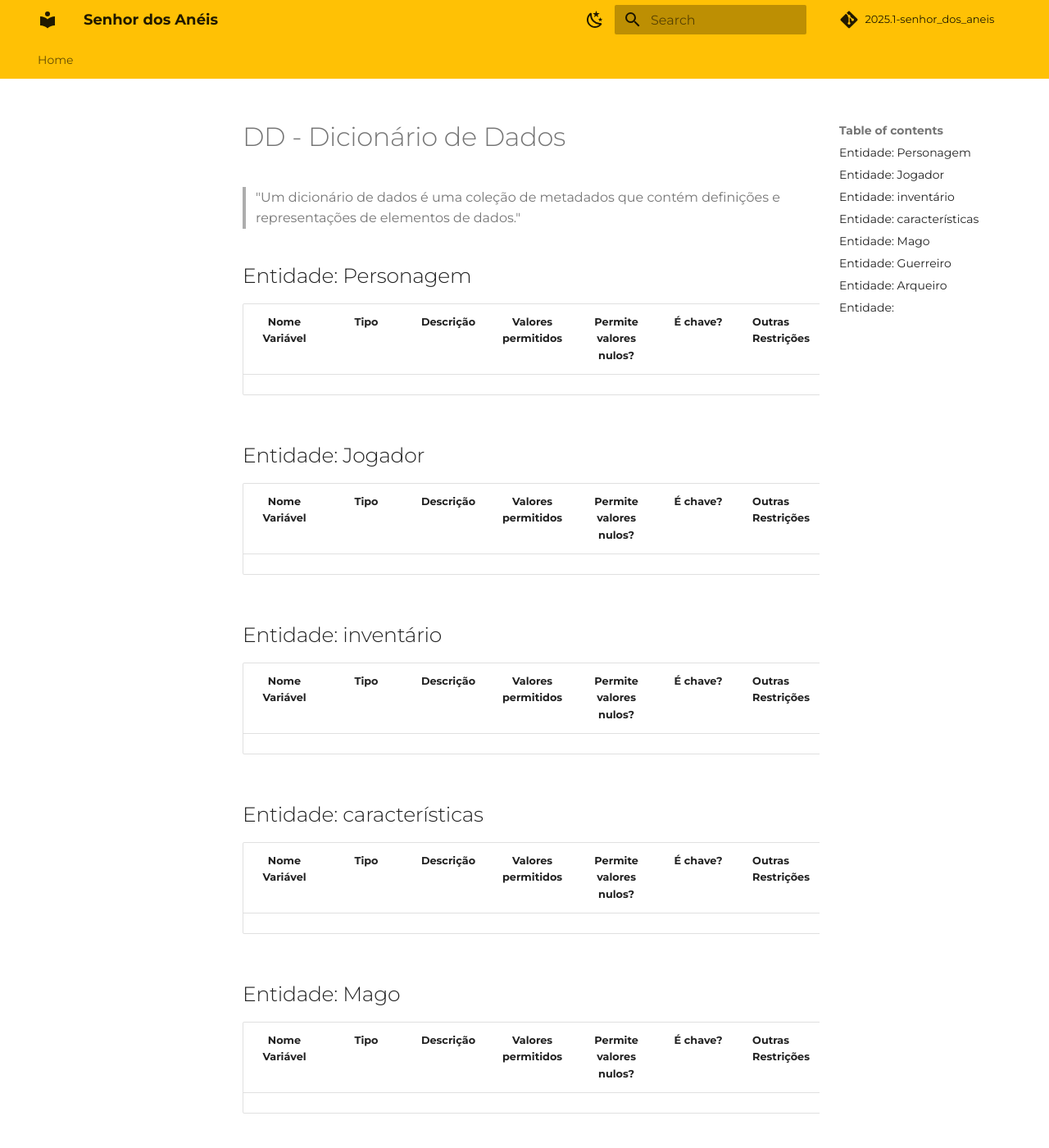
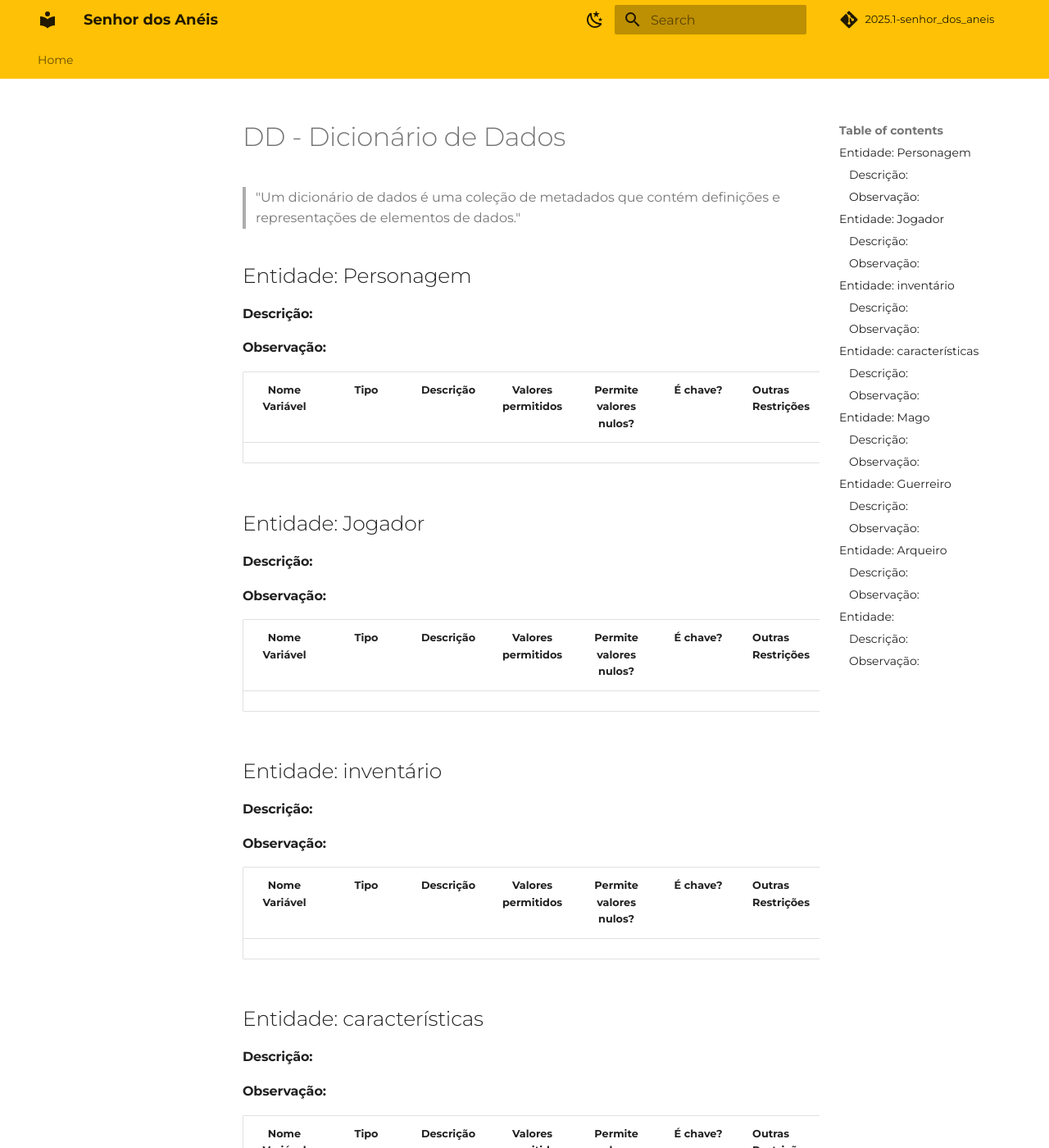
Before and after one commit to SBD1/2025.1-senhor_dos_aneis, an MkDocs documentation site: the page built from docs/DD_o_senhor_dos_aneis.md, in a window 1280 px wide and 1400 px high. Shown: the whole window at 82% size. Built offline with MkDocs 1.6.1 and Material for MkDocs 9.7.7, drawn with Linux system fonts in a browser that asks for light colours; comment, search, counter and statistics services are not loaded; some of the changed text lies outside the part shown.

Commit message:
Update DD_o_senhor_dos_aneis.md

```diff
--- a/docs/DD_o_senhor_dos_aneis.md
+++ b/docs/DD_o_senhor_dos_aneis.md
@@ -4,6 +4,11 @@
 > "Um dicionário de dados é uma coleção de metadados que contém definições e representações de elementos de dados."
 
 ## Entidade: Personagem
+
+#### Descrição:
+
+#### Observação:
+
 | Nome Variável |     Tipo     |         Descrição          | Valores permitidos | Permite valores nulos? | É chave? | Outras Restrições |
 | :-----------: | :----------: | :------------------------: | :----------------: | :--------------------: | :------: | ----------------- |
 
@@ -11,6 +16,11 @@
 
 
 ## Entidade: Jogador
+
+#### Descrição:
+
+#### Observação:
+
 | Nome Variável |     Tipo     |         Descrição          | Valores permitidos | Permite valores nulos? | É chave? | Outras Restrições |
 | :-----------: | :----------: | :------------------------: | :----------------: | :--------------------: | :------: | ----------------- |
 
@@ -18,6 +28,11 @@
 
 
 ## Entidade: inventário
+
+#### Descrição:
+
+#### Observação:
+
 | Nome Variável |     Tipo     |         Descrição          | Valores permitidos | Permite valores nulos? | É chave? | Outras Restrições |
 | :-----------: | :----------: | :------------------------: | :----------------: | :--------------------: | :------: | ----------------- |
 
@@ -25,6 +40,11 @@
 
 
 ## Entidade: características
+
+#### Descrição:
+
+#### Observação:
+
 | Nome Variável |     Tipo     |         Descrição          | Valores permitidos | Permite valores nulos? | É chave? | Outras Restrições |
 | :-----------: | :----------: | :------------------------: | :----------------: | :--------------------: | :------: | ----------------- |
 
@@ -32,6 +52,10 @@
 
 
 ## Entidade:  Mago
+#### Descrição:
+
+#### Observação:
+
 | Nome Variável |     Tipo     |         Descrição          | Valores permitidos | Permite valores nulos? | É chave? | Outras Restrições |
 | :-----------: | :----------: | :------------------------: | :----------------: | :--------------------: | :------: | ----------------- |
 
@@ -39,6 +63,10 @@
 
 
 ## Entidade:  Guerreiro
+#### Descrição:
+
+#### Observação:
+
 | Nome Variável |     Tipo     |         Descrição          | Valores permitidos | Permite valores nulos? | É chave? | Outras Restrições |
 | :-----------: | :----------: | :------------------------: | :----------------: | :--------------------: | :------: | ----------------- |
 
@@ -46,10 +74,18 @@
 
 
 ## Entidade: Arqueiro
+#### Descrição:
+
+#### Observação:
+
 | Nome Variável |     Tipo     |         Descrição          | Valores permitidos | Permite valores nulos? | É chave? | Outras Restrições |
 | :-----------: | :----------: | :------------------------: | :----------------: | :--------------------: | :------: | ----------------- |
 
 
 ## Entidade:
+#### Descrição:
+
+#### Observação:
+
 | Nome Variável |     Tipo     |         Descrição          | Valores permitidos | Permite valores nulos? | É chave? | Outras Restrições |
 | :-----------: | :----------: | :------------------------: | :----------------: | :--------------------: | :------: | ----------------- |
```
